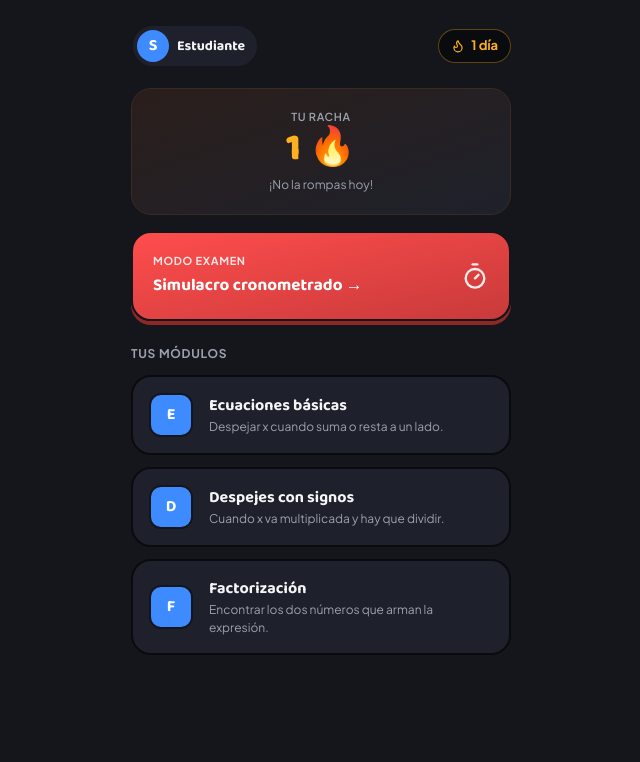
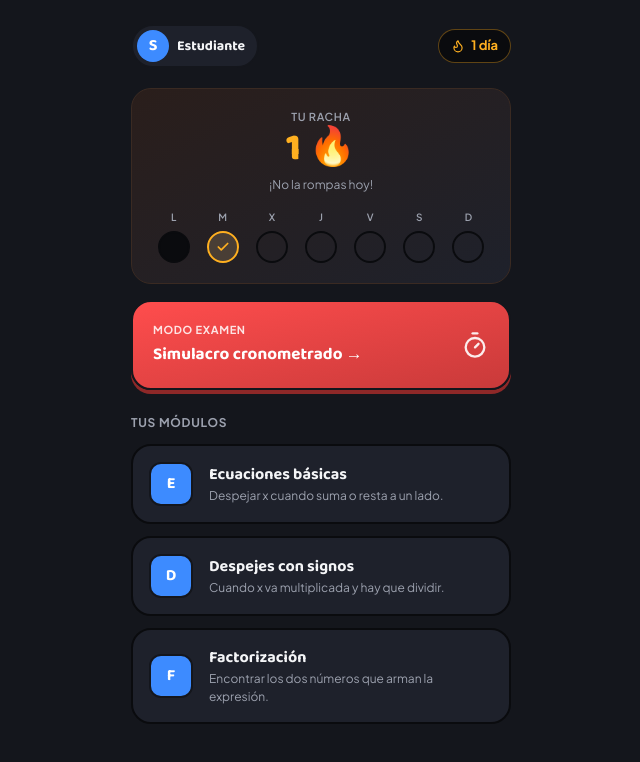
Before and after one commit to nymy1972-boop/github.com-nymy1972-boob-algebrax, a Next.js app in the folder app/: page /app in a window 1280 px wide. Shown: the top 762 px of the page, without its empty margins (319-959 px from the left). Built offline with nearby package versions, Linux system fonts and the light colour scheme.

Commit message:
Agregar calendario semanal de racha en Inicio (inspirado en investigación de apps de quiz diario)

```diff
--- a/app/app/app/page.tsx
+++ b/app/app/app/page.tsx
@@ -3,10 +3,51 @@
 import { useEffect, useState } from 'react';
 import Link from 'next/link';
 import { motion } from 'motion/react';
-import { CheckCircle2, Flame, Timer } from 'lucide-react';
+import { Check, CheckCircle2, Flame, Timer } from 'lucide-react';
 import { MODULOS } from '@/lib/modulos';
 import { leerProgreso, registrarVisitaHoy, type ProgresoUsuario } from '@/lib/progress';
 import { CelebrationOverlay } from '@/components/onboarding/CelebrationOverlay';
+
+const INICIALES_DIA = ['L', 'M', 'X', 'J', 'V', 'S', 'D']; // semana empieza lunes
+
+function fechaLocal(d: Date): string {
+  return `${d.getFullYear()}-${String(d.getMonth() + 1).padStart(2, '0')}-${String(d.getDate()).padStart(2, '0')}`;
+}
+
+/**
+ * Deriva qué días de ESTA semana (lun-dom) cayeron dentro de la racha actual.
+ * No requiere guardar historial: la racha es consecutiva por definición, así
+ * que basta contar hacia atrás desde `lastActiveOn`. TODO Sesión 6: cuando
+ * exista `user_progress` en Supabase, reemplazar por el historial real.
+ */
+function calcularSemana(progreso: ProgresoUsuario) {
+  const hoy = new Date();
+  const diaSemanaHoy = (hoy.getDay() + 6) % 7; // 0 = lunes
+  const lunes = new Date(hoy);
+  lunes.setDate(hoy.getDate() - diaSemanaHoy);
+
+  const rachaFechas = new Set<string>();
+  if (progreso.lastActiveOn) {
+    const fin = new Date(progreso.lastActiveOn);
+    for (let i = 0; i < progreso.currentStreak; i++) {
+      const d = new Date(fin);
+      d.setDate(fin.getDate() - i);
+      rachaFechas.add(fechaLocal(d));
+    }
+  }
+
+  return Array.from({ length: 7 }, (_, i) => {
+    const d = new Date(lunes);
+    d.setDate(lunes.getDate() + i);
+    const clave = fechaLocal(d);
+    return {
+      inicial: INICIALES_DIA[i],
+      completado: rachaFechas.has(clave),
+      esHoy: clave === fechaLocal(hoy),
+      esFuturo: d > hoy,
+    };
+  });
+}
 
 export default function InicioApp() {
   const [progreso, setProgreso] = useState<ProgresoUsuario | null>(null);
@@ -19,6 +60,8 @@ export default function InicioApp() {
   }, []);
 
   if (!progreso) return null;
+
+  const semana = calcularSemana(progreso);
 
   return (
     <div className="min-h-dvh bg-[var(--bg)] text-[var(--text-primary)] [font-family:var(--font-body)]">
@@ -52,6 +95,28 @@ export default function InicioApp() {
           <p className="mt-2 text-[12px] text-[var(--text-secondary)]">
             {progreso.currentStreak > 0 ? '¡No la rompas hoy!' : 'Practica hoy y arranca tu racha.'}
           </p>
+
+          {/* Calendario semanal — visualiza el patrón, no solo el número */}
+          <div className="mt-4 flex justify-between gap-1.5">
+            {semana.map((d, i) => (
+              <div key={i} className="flex flex-1 flex-col items-center gap-1.5">
+                <span className="text-[10px] font-semibold text-[var(--text-secondary)]">{d.inicial}</span>
+                <div
+                  className={`flex h-8 w-8 items-center justify-center rounded-full border-2 ${
+                    d.completado
+                      ? 'border-[var(--gold)] bg-[color-mix(in_oklab,var(--gold)_22%,var(--surface))]'
+                      : d.esHoy
+                        ? 'border-[color-mix(in_oklab,var(--accent)_55%,transparent)] bg-transparent'
+                        : d.esFuturo
+                          ? 'border-[var(--surface-2)] bg-transparent'
+                          : 'border-[var(--surface-2)] bg-[var(--surface-2)]'
+                  }`}
+                >
+                  {d.completado && <Check size={14} strokeWidth={3} className="text-[var(--gold)]" />}
+                </div>
+              </div>
+            ))}
+          </div>
         </div>
 
         {/* Card destacada — Modo Examen */}
```
Also changed, not shown: 1 other file (tests, documents, lock files or other folders).
